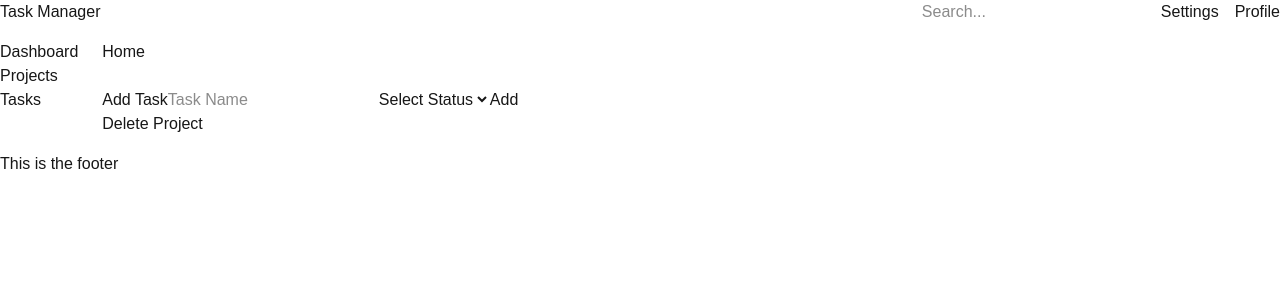
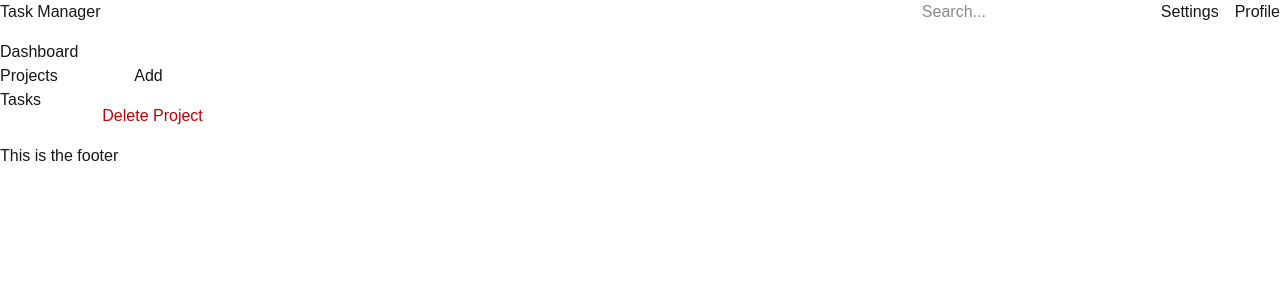
Before and after one commit to rohitmathur-7/Task-Manager-Next.js, a Next.js app: page /projects/1 in a window 1280 px wide. Shown: the top 300 px of the page. Built offline with nearby package versions, Linux system fonts and the light colour scheme.

Commit message:
Update: Update add project and add task functions

```diff
--- a/app/page.tsx
+++ b/app/page.tsx
@@ -3,8 +3,6 @@ import Link from "next/link";
 
 export default function Home() {
 	return (
-		<div>
-			<Link href="/projects">View Projects</Link>
-		</div>
+		<></>
 	);
 }
--- a/app/projects/[projectname]/page.tsx
+++ b/app/projects/[projectname]/page.tsx
@@ -26,6 +26,8 @@ const Project = () => {
 	const [taskStatus, setTaskStatus] = useState("");
 	const [isEditingProjectName, setIsEditingProjectName] = useState(false);
 
+	const [showAddTaskName, setShowAddTaskName] = useState(false);
+
 	const projectNameRef = useRef<HTMLInputElement>(null);
 
 	useEffect(() => {
@@ -43,10 +45,12 @@ const Project = () => {
 		redirect("/");
 	};
 
+	const addNewTask = () => {
+		setShowAddTaskName(false)
+	}
+
 	return (
 		<div>
-			<Link href="/">Home</Link>
-			<br />
 			{isEditingProjectName ? (
 				<input
 					type="text"
@@ -70,12 +74,13 @@ const Project = () => {
 						setIsEditingProjectName(true);
 					}}
 				>
-					{projectTitle ? projectTitle : ""}
+					<b>{projectTitle ? projectTitle : ""}</b>
 				</h2>
 			)}
 
 			<br />
-			<button>Add Task</button>
+			{showAddTaskName &&
+			<>
 				<input
 					type="text"
 					placeholder="Task Name"
@@ -93,13 +98,17 @@ const Project = () => {
 					<option value="in-progress">In Progress</option>
 					<option value="done">Done</option>
 				</select>
-			<button
-				onClick={() =>
+				<button onClick={()=>{
 					addTask(currentProject?.id ?? "", {
 						title: taskName,
 						status: taskStatus,
 					})
+				}}>Add</button>
+			</>
 			}
+			<button
+				className="ml-8 cursor-pointer"
+				onClick={addNewTask}
 			>
 				Add
 			</button>
@@ -128,7 +137,7 @@ const Project = () => {
 						</li>
 					))}
 			</ul>
-			<button onClick={handleDeleteProject}>Delete Project</button>
+			<button className="mt-4 text-red-700" onClick={handleDeleteProject}>Delete Project</button>
 		</div>
 	);
 };
--- a/app/projects/page.tsx
+++ b/app/projects/page.tsx
@@ -9,10 +9,15 @@ const Projects = () => {
 	const [newProjectName, setNewProjectName] = useState("");
 	const [showAddProjectName, setShowAddProjectName] = useState(false);
 
+	const addNewProject = (projectName: string) => {
+		addProject(projectName);
+		setNewProjectName("");
+		setShowAddProjectName(false);
+	}
+
 	return (
-		<div className="projects-page">
-			<Link href="/">Home</Link>
-			<h1>All Projects</h1>
+		<div className="projects-page flex flex-col">
+			<h1 className="mb-4"><b>All Projects</b></h1>
 			<ul>
 				{projects.map((project) => (
 					<li key={project.id}>
@@ -25,7 +30,7 @@ const Projects = () => {
 				))}
 			</ul>
 
-			<button onClick={() => setShowAddProjectName(true)}>Add Project</button>
+			<button className="cursor-pointer" onClick={() => setShowAddProjectName(true)}>Add Project</button>
 			{showAddProjectName && (
 				<>
 					<input
@@ -34,7 +39,7 @@ const Projects = () => {
 						value={newProjectName}
 						onChange={(e) => setNewProjectName(e.target.value)}
 					/>
-					<button onClick={() => addProject(newProjectName)}>Add</button>
+					<button onClick={() => addNewProject(newProjectName)} className="w-fit">Add</button>
 				</>
 			)}
 		</div>
```
Lines whose indentation alone changed are shown as unchanged.
